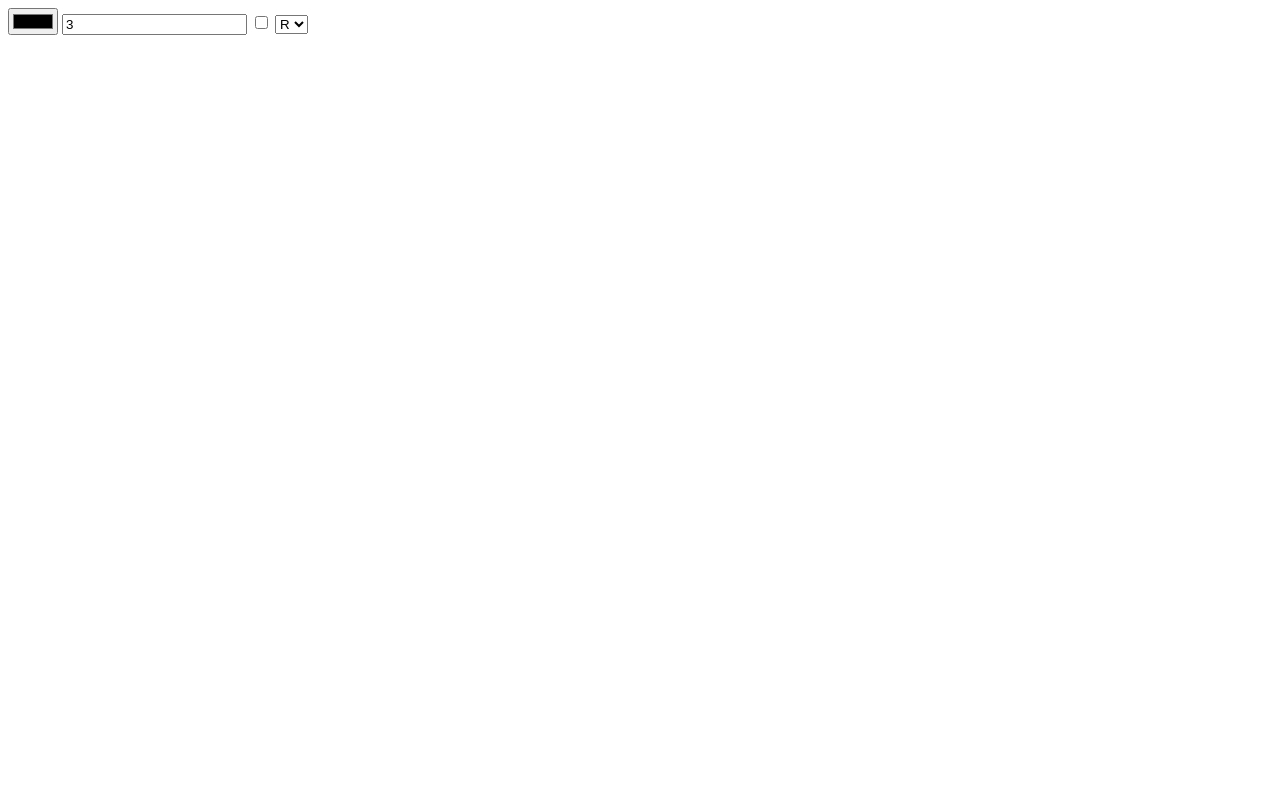
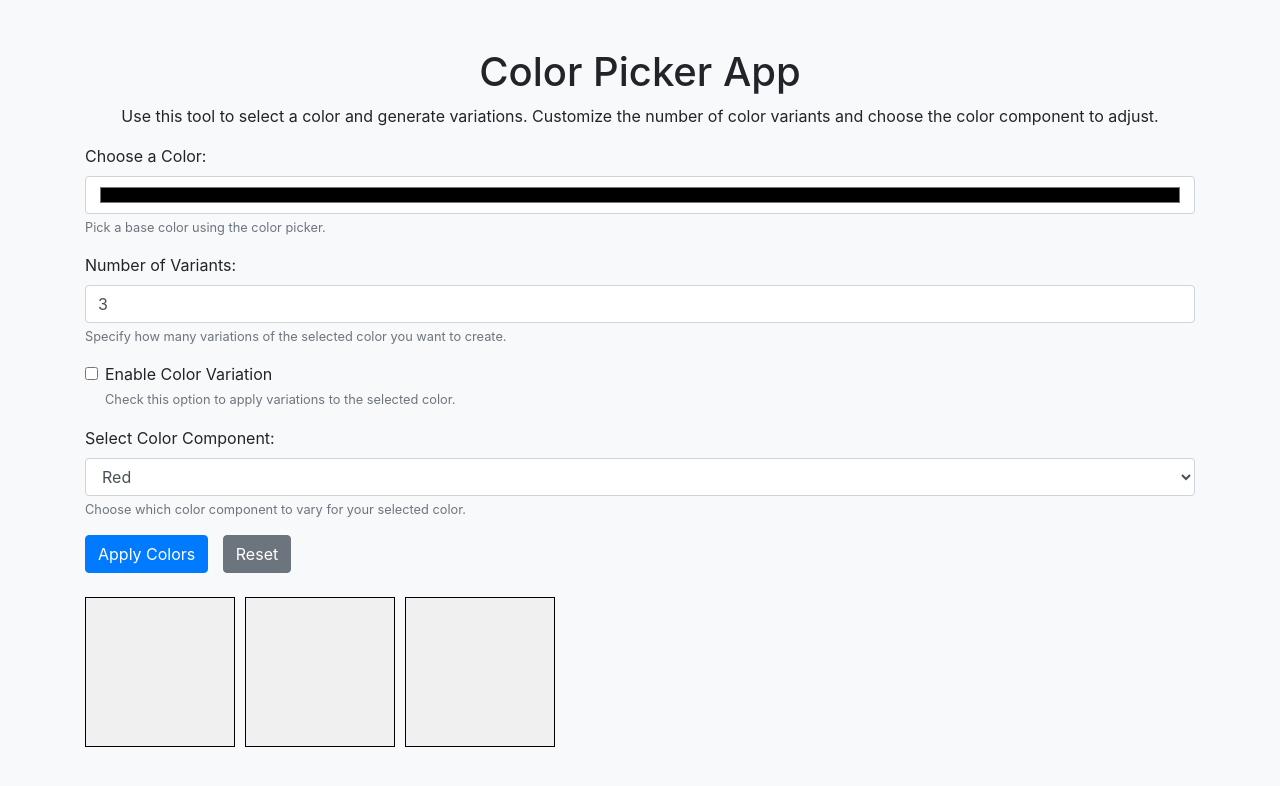
Before and after one commit to nahom-d54/colorCoder, a website built with Vite: page index.html in a window 1280 px wide. Built offline with nearby package versions, Linux system fonts and the light colour scheme.

Commit message:
Add files via upload

```diff
--- /dev/null
+++ b/counter.js
@@ -0,0 +1,9 @@
+export function setupCounter(element) {
+  let counter = 0
+  const setCounter = (count) => {
+    counter = count
+    element.innerHTML = `count is ${counter}`
+  }
+  element.addEventListener('click', () => setCounter(counter + 1))
+  setCounter(0)
+}
--- a/index.html
+++ b/index.html
@@ -5,23 +5,53 @@
     <link rel="icon" type="image/svg+xml" href="/vite.svg" />
     <meta name="viewport" content="width=device-width, initial-scale=1.0" />
     <title>Vite App</title>
+    <link rel="stylesheet" href="https://stackpath.bootstrapcdn.com/bootstrap/4.5.2/css/bootstrap.min.css">
+
   </head>
-  <body>
-    <div id="app">
-      <input type="color" class="picker" id="cpicker">
-      <input type="number" id="variant" value="3">
-      <input type="checkbox" id="color-variation">
-      <select name="" id="color-select">
-        <option value="r">R</option>
-        <option value="g">G</option>
-        <option value="b">B</option>
-      </select>
-      <div class="box">
+  <body class="bg-light">
+    <div id="app" class="container mt-5">
+      <h1 class="text-center">Color Picker App</h1>
+      <p class="text-center">Use this tool to select a color and generate variations. Customize the number of color variants and choose the color component to adjust.</p>
+
+      <div class="form-group">
+        <label for="cpicker">Choose a Color:</label>
+        <input type="color" class="form-control" id="cpicker" title="Select your desired color">
+        <small class="form-text text-muted">Pick a base color using the color picker.</small>
+      </div>
+
+      <div class="form-group">
+        <label for="variant">Number of Variants:</label>
+        <input type="number" class="form-control" id="variant" value="3" min="1" max="10" placeholder="Enter a number between 1 and 10">
+        <small class="form-text text-muted">Specify how many variations of the selected color you want to create.</small>
+      </div>
+
+      <div class="form-group form-check">
+        <input type="checkbox" class="form-check-input" id="color-variation">
+        <label class="form-check-label" for="color-variation">Enable Color Variation</label>
+        <small class="form-text text-muted">Check this option to apply variations to the selected color.</small>
+      </div>
+
+      <div class="form-group">
+        <label for="color-select">Select Color Component:</label>
+        <select class="form-control" id="color-select" title="Choose the color component to vary">
+          <option value="r">Red</option>
+          <option value="g">Green</option>
+          <option value="b">Blue</option>
+        </select>
+        <small class="form-text text-muted">Choose which color component to vary for your selected color.</small>
+      </div>
+
+      <button type="button" class="btn btn-primary" id="apply-button">Apply Colors</button>
+      <button type="button" class="btn btn-secondary" id="reset-button" style="margin-left: 10px;">Reset</button>
+
+      <div class="box mt-4">
         <div></div>
         <div></div>
         <div></div>
       </div>
     </div>
+
     <script type="module" src="/main.js"></script>
+
   </body>
 </html>
--- a/main.js
+++ b/main.js
@@ -66,9 +66,11 @@ function variant(hex, vr, only = false) {
 }
 const cpicker = document.querySelector('#cpicker')
 const box = document.querySelector(".box")
+const applyBtn = document.querySelector("#apply-button")
+const resetBtn = document.querySelector("#reset-button")
 
 
-cpicker.addEventListener('change', e => {
+applyBtn.addEventListener('click', e => {
  const value = cpicker.value
  const vrs = document.querySelector("#variant")
  const colorSelect = document.querySelector("#color-select")
@@ -86,3 +88,13 @@ cpicker.addEventListener('change', e => {
     box.appendChild(node)
   };
 })
+
+resetBtn.addEventListener("click", e => {
+  const colors = ["red", "green", "blue"]
+  box.innerHTML = ""
+  for(var i = 0; i < 3; i++) {
+    const node = document.createElement("div")
+    node.style.backgroundColor = colors[i]
+    box.appendChild(node)
+  }
+})
--- a/style.css
+++ b/style.css
@@ -5,3 +5,18 @@
 .box {
   display: flex;
 }
+
+.box {
+  display: flex;
+  gap: 10px;
+  margin-top: 20px;
+}
+.box div {
+
+  border: 1px solid #000;
+  background-color: #f0f0f0;
+}
+.tooltip-inner {
+  background-color: #333;
+  color: #fff;
+}
```
